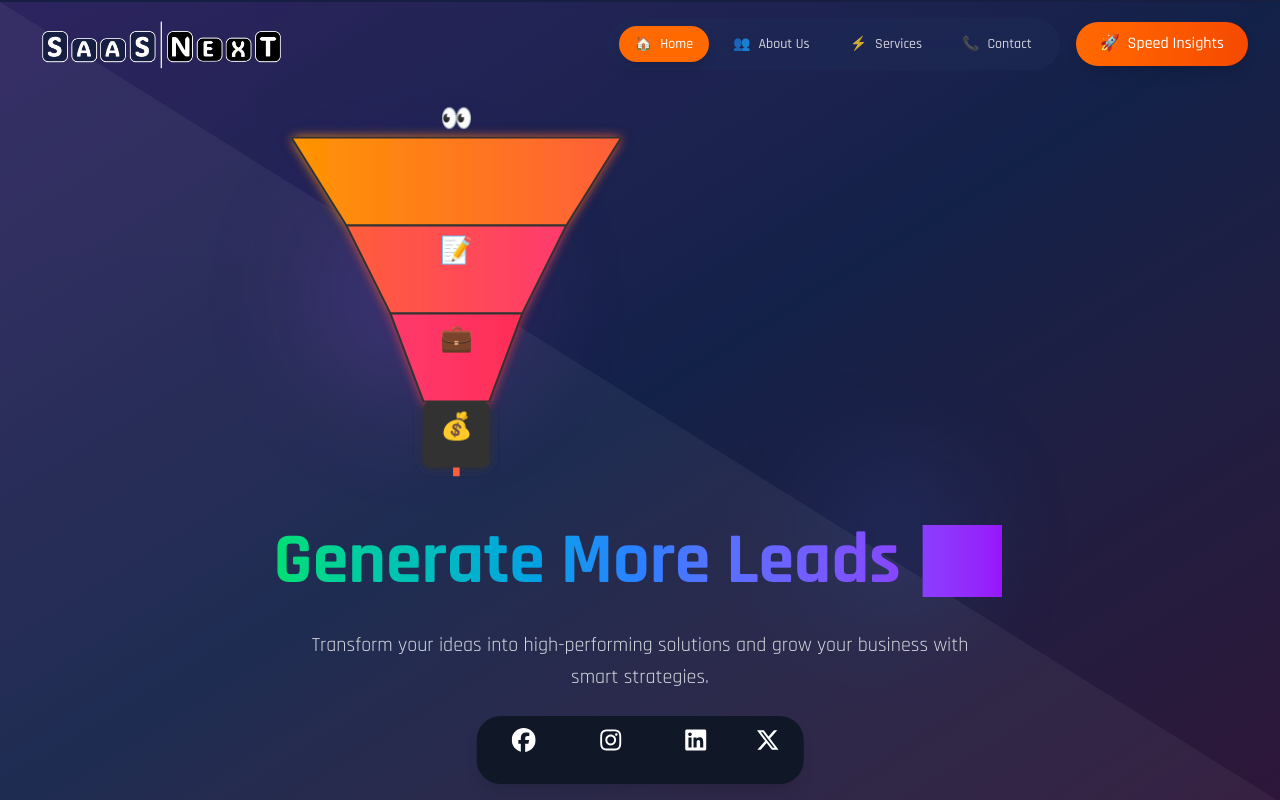
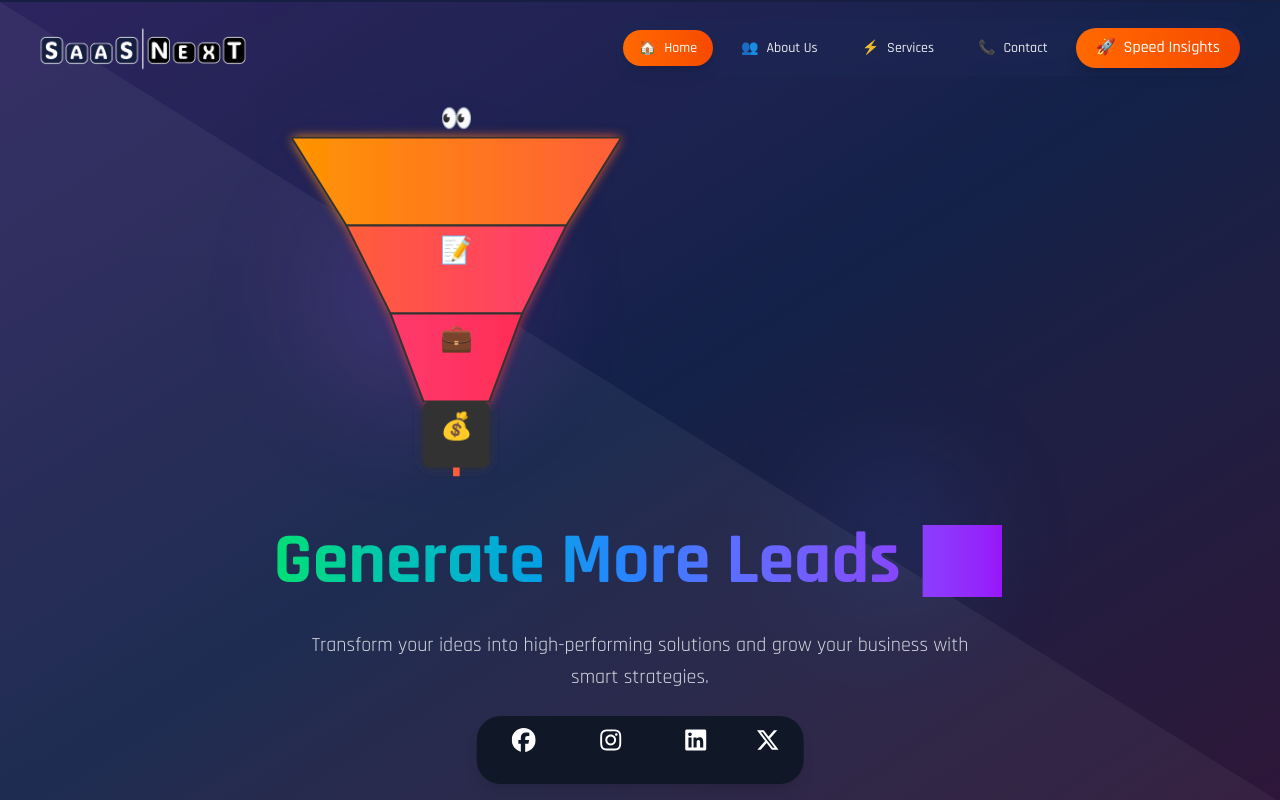
Before and after one commit to DeepakBagada93/saasnext-new, a Next.js app: page / in a window 1280 px wide. Shown: the top 800 px of the page. Built offline with nearby package versions, Linux system fonts and the light colour scheme.

Commit message:
Your commit message here

```diff
--- a/app/components/Navbar.js
+++ b/app/components/Navbar.js
@@ -11,7 +11,7 @@ export default function Navbar() {
   const [isScrolled, setIsScrolled] = useState(false);
   const pathname = usePathname();
 
-  // Handle scroll effect with enhanced threshold
+  // Handle scroll effect
   useEffect(() => {
     const handleScroll = () => {
       setIsScrolled(window.scrollY > 10);
@@ -20,10 +20,7 @@ export default function Navbar() {
     return () => window.removeEventListener("scroll", handleScroll);
   }, []);
 
-  const toggleMenu = () => {
-    setIsMenuOpen(!isMenuOpen);
-  };
-
+  // Prevent body scrolling when mobile menu is open
   useEffect(() => {
     if (isMenuOpen) {
       document.body.classList.add("overflow-hidden");
@@ -31,6 +28,8 @@ export default function Navbar() {
       document.body.classList.remove("overflow-hidden");
     }
   }, [isMenuOpen]);
+
+  const toggleMenu = () => setIsMenuOpen(!isMenuOpen);
 
   const menuItems = [
     { href: "/", label: "Home", icon: "🏠" },
@@ -43,16 +42,17 @@ export default function Navbar() {
 
   return (
     <>
+      {/* Navbar */}
       <nav
         className={`fixed w-full top-0 z-50 transition-all duration-500 ${
           isScrolled
-            ? "bg-[#161E42]/95 backdrop-blur-md shadow-2xl py-2"
-            : "bg-transparent py-4"
+            ? "bg-[#161E42]/95 backdrop-blur-xl shadow-2xl py-3"
+            : "bg-transparent py-5"
         }`}
       >
         <div className="max-w-7xl mx-auto px-4 sm:px-6 lg:px-8">
           <div className="flex justify-between items-center">
-            {/* Logo with enhanced hover effect */}
+            {/* Logo */}
             <Link href="/" className="relative group">
               <Image
                 src="/newsaasnext.png"
@@ -60,22 +60,20 @@ export default function Navbar() {
                 width={160}
                 height={50}
                 priority
-                className="h-12 w-auto md:h-14 transition-all duration-300 group-hover:scale-105"
+                className="h-10 w-auto md:h-12 transition-transform duration-300 group-hover:scale-105"
               />
-              <div className="absolute inset-0 bg-white/5 rounded-xl opacity-0 group-hover:opacity-100 transition-opacity duration-300"></div>
             </Link>
 
-            {/* Desktop Menu - Dock Style */}
-            <div className="hidden md:flex items-center">
-              <div className="flex items-center bg-[#1F2A56]/50 backdrop-blur-md rounded-full p-2 mx-4">
+            {/* Desktop Menu */}
+            <div className="hidden md:flex items-center gap-3 bg-[#1F2A56]/40 p-2 rounded-full backdrop-blur-sm">
               {menuItems.map((item) => (
                 <Link
                   key={item.href}
                   href={item.href}
-                    className={`px-4 py-2 mx-1 rounded-full text-sm font-medium transition-all duration-300 flex items-center space-x-2 group ${
-                      pathname === item.href
-                        ? "bg-orange-500 text-white shadow-lg"
-                        : "text-white/80 hover:bg-white/10"
+                  className={`px-4 py-2 rounded-full text-sm font-medium flex items-center gap-2 transition-all duration-300 relative group
+                    ${pathname === item.href
+                      ? "bg-gradient-to-r from-orange-500 to-orange-600 text-white shadow-lg"
+                      : "text-white/90 hover:text-white hover:bg-white/10"
                     }`}
                 >
                   <span className="transform group-hover:scale-110 transition-transform duration-200">
@@ -84,81 +82,114 @@ export default function Navbar() {
                   <span>{item.label}</span>
                 </Link>
               ))}
-              </div>
 
-              {/* PageSpeed Button with enhanced styling */}
+              {/* PageSpeed Button */}
               <Link
                 href={pageSpeedItem.href}
-                className={`px-6 py-2.5 rounded-full transition-all duration-300 bg-gradient-to-r from-orange-500 to-orange-600 text-white font-medium shadow-lg hover:shadow-orange-500/20 hover:scale-105 flex items-center space-x-2 ${
-                  pathname === pageSpeedItem.href ? "ring-2 ring-orange-400" : ""
-                }`}
+                className={`px-5 py-2 rounded-full transition-all duration-300
+                  bg-gradient-to-r from-orange-500 to-orange-600
+                  text-white font-medium shadow-lg
+                  hover:shadow-orange-500/20 hover:scale-105
+                  flex items-center gap-2`}
               >
                 <span>{pageSpeedItem.icon}</span>
                 <span>{pageSpeedItem.label}</span>
               </Link>
             </div>
 
-            {/* Enhanced Mobile Menu Button */}
+            {/* Mobile Menu Button */}
             <button
               onClick={toggleMenu}
-              className="md:hidden p-2 rounded-full bg-white/5 hover:bg-white/10 transition-colors duration-300"
+              className="md:hidden p-2.5 rounded-full bg-[#1F2A56]/40 hover:bg-[#1F2A56]/60 transition-colors duration-300"
               aria-label="Toggle menu"
             >
               {isMenuOpen ? (
-                <X size={24} className="text-orange-400" />
+                <X size={22} className="text-orange-400" />
               ) : (
-                <Menu size={24} className="text-white" />
+                <Menu size={22} className="text-white" />
               )}
             </button>
           </div>
         </div>
 
-        {/* Enhanced Mobile Menu Overlay */}
+        {/* Mobile Menu with Circular Layout */}
         {isMenuOpen && (
-          <div className="fixed inset-0 bg-[#161E42]/98 backdrop-blur-lg z-50 md:hidden">
-            <div className="flex flex-col items-center justify-center min-h-screen space-y-6">
-              {menuItems.map((item) => (
+          <div className="fixed inset-0 bg-[#1F2A56] z-50 md:hidden">
+            <div className="flex items-center justify-center min-h-screen px-6">
+              <div className="relative w-64 h-64">
+                {/* Circular Menu Items */}
+                {menuItems.map((item, index) => {
+                  const angle = (index * 360) / menuItems.length;
+                  const radius = 120; // Distance from center
+                  const left = `calc(50% + ${radius * Math.cos((angle * Math.PI) / 180)}px)`;
+                  const top = `calc(50% + ${radius * Math.sin((angle * Math.PI) / 180)}px)`;
+
+                  return (
                     <Link
                       key={item.href}
                       href={item.href}
                       onClick={() => setIsMenuOpen(false)}
-                  className={`p-4 rounded-xl text-xl font-medium flex items-center space-x-3 transition-all duration-300 transform hover:scale-105 ${
-                    pathname === item.href
-                      ? "bg-orange-500 text-white"
-                      : "text-white hover:bg-white/10"
+                      className={`absolute transform -translate-x-1/2 -translate-y-1/2
+                        flex flex-col items-center gap-2 transition-all duration-300
+                        ${pathname === item.href
+                          ? "scale-110"
+                          : "hover:scale-110"
                         }`}
+                      style={{ left, top }}
                     >
-                  <span className="text-2xl">{item.icon}</span>
-                  <span>{item.label}</span>
+                      <div className={`w-16 h-16 rounded-full flex items-center justify-center
+                        transition-all duration-300 text-2xl
+                        ${pathname === item.href
+                          ? "bg-gradient-to-r from-orange-500 to-orange-600 shadow-lg shadow-orange-500/20"
+                          : "bg-[#252F5E] hover:bg-[#2A3569]"
+                        }`}>
+                        {item.icon}
+                      </div>
+                      <span className="text-white text-sm font-medium">{item.label}</span>
                     </Link>
-              ))}
+                  );
+                })}
+
+                {/* Center Speed Insights Button */}
                 <Link
                   href={pageSpeedItem.href}
                   onClick={() => setIsMenuOpen(false)}
-                className="mt-4 px-6 py-3 rounded-xl bg-gradient-to-r from-orange-500 to-orange-600 text-white font-medium shadow-lg hover:shadow-orange-500/20 transition-all duration-300 transform hover:scale-105 flex items-center space-x-3"
+                  className="absolute top-1/2 left-1/2 transform -translate-x-1/2 -translate-y-1/2
+                    flex flex-col items-center gap-2"
                 >
-                <span className="text-2xl">{pageSpeedItem.icon}</span>
-                <span>{pageSpeedItem.label}</span>
+                  <div className="w-20 h-20 rounded-full bg-gradient-to-r from-orange-500 to-orange-600
+                    flex items-center justify-center text-3xl shadow-lg shadow-orange-500/20
+                    hover:scale-110 transition-all duration-300">
+                    {pageSpeedItem.icon}
+                  </div>
+                  <span className="text-white text-sm font-medium">{pageSpeedItem.label}</span>
                 </Link>
               </div>
+            </div>
 
-            {/* Enhanced Close Button */}
+            {/* Close Button with Enhanced Styling */}
             <button
               onClick={() => setIsMenuOpen(false)}
-              className="absolute top-4 right-4 p-3 rounded-full bg-white/5 hover:bg-white/10 transition-all duration-300"
+              className="absolute top-6 right-6 p-3 rounded-full
+                bg-[#252F5E] hover:bg-[#2A3569]
+                transition-all duration-300 group
+                ring-2 ring-orange-500/50"
               aria-label="Close menu"
             >
-              <X size={28} className="text-orange-400" />
+              <X
+                size={24}
+                className="text-white group-hover:text-orange-400 transition-colors duration-300"
+              />
             </button>
           </div>
         )}
       </nav>
 
-       {/* Gradient Divider Below Navbar */}
+      {/* Gradient Divider */}
       <div
         className={`w-full h-[2px] transition-all duration-500 ${
           isScrolled
-            ? "bg-gradient-to-r from-transparent via-orange-500/50 to-transparent shadow-lg shadow-orange-500/20"
+            ? "bg-gradient-to-r from-transparent via-orange-500/40 to-transparent shadow-sm"
             : "bg-transparent"
         }`}
       ></div>
```
Lines whose indentation alone changed are shown as unchanged.
